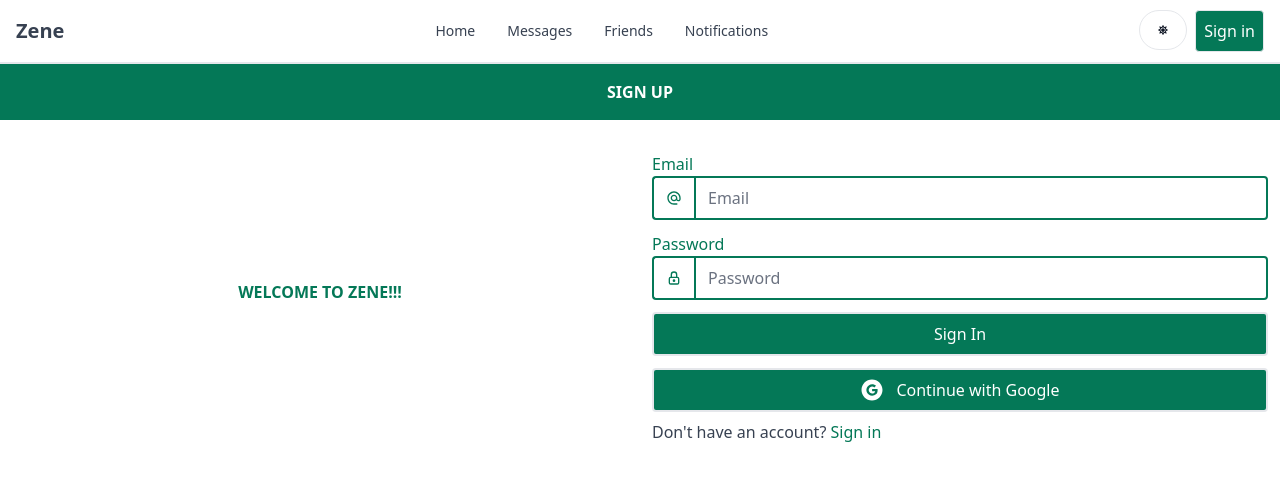
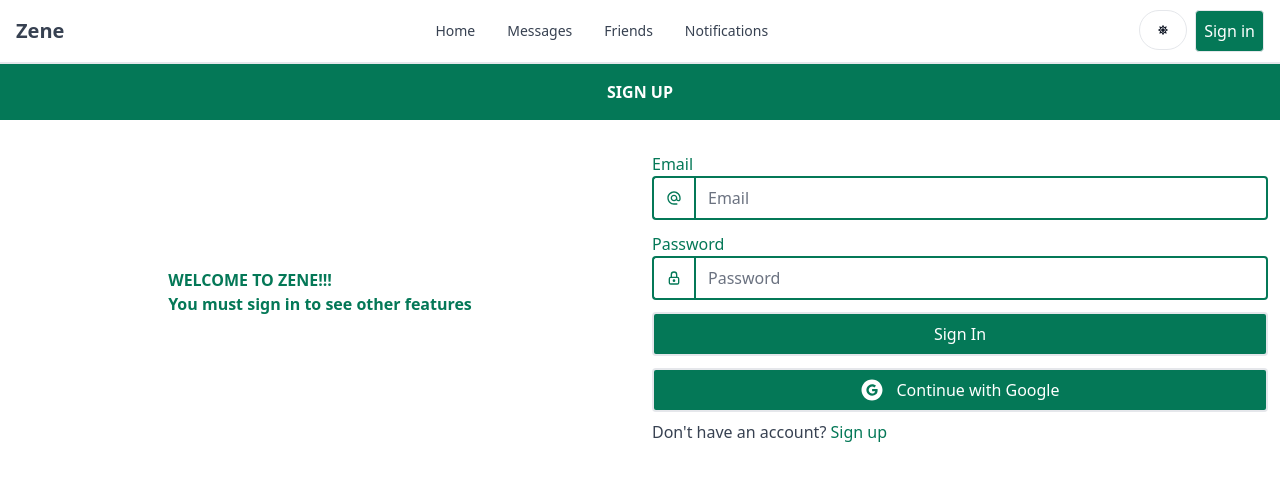
Before and after one commit to lvkien16/mern-chatMessage, a React (Vite) app in the folder client/: page / in a window 1280 px wide. Shown: the top 480 px of the page. Built offline with nearby package versions, Linux system fonts and the light colour scheme; no server answers.

Commit message:
make the pages private

```diff
--- a/client/src/App.jsx
+++ b/client/src/App.jsx
@@ -2,11 +2,12 @@ import { BrowserRouter, Routes, Route } from "react-router-dom";
 import Home from "./pages/Home";
 import Friends from "./pages/Friends";
 import Messages from "./pages/Messages";
-import Dashboard from "./pages/Dashboard";
 import Notifications from "./pages/Notifications";
 import SignIn from "./pages/SignIn";
 import SignUp from "./pages/SignUp";
 import Header from "./components/Header";
+import PrivateRoute from "./components/PrivateRoute";
+import Profile from "./pages/Profile";
 
 export default function App() {
   const path = window.location.pathname;
@@ -14,13 +15,15 @@ export default function App() {
     <BrowserRouter>
       <Header />
       <Routes>
+        <Route element={<PrivateRoute />}>
+          <Route path="/profile" element={<Profile />} />
+          <Route path="/home" element={<Home />} />
+          <Route path="/friends" element={<Friends />} />
+          <Route path="/messages" element={<Messages />} />
+          <Route path="/notifications" element={<Notifications />} />
+        </Route>
         <Route path="/" element={<SignIn />} />
         <Route path="/sign-in" element={<SignIn />} />
-        <Route path="/home" element={<Home />} />
-        <Route path="/dashboard" element={<Dashboard />} />
-        <Route path="/friends" element={<Friends />} />
-        <Route path="/messages" element={<Messages />} />
-        <Route path="/notifications" element={<Notifications />} />
         <Route path="/sign-up" element={<SignUp />} />
       </Routes>
     </BrowserRouter>
--- /dev/null
+++ b/client/src/components/PrivateRoute.jsx
@@ -0,0 +1,7 @@
+import { useSelector } from "react-redux";
+import { Outlet, Navigate } from "react-router-dom";
+
+export default function PrivateRoute() {
+  const { currentUser } = useSelector((state) => state.user);
+  return currentUser ? <Outlet /> : <Navigate to="/sign-in" />;
+}
--- /dev/null
+++ b/client/src/pages/Profile.jsx
@@ -0,0 +1,5 @@
+import React from "react";
+
+export default function Profile() {
+  return <div>Profile</div>;
+}
--- a/client/src/pages/SignIn.jsx
+++ b/client/src/pages/SignIn.jsx
@@ -49,7 +49,8 @@ export default function SignIn() {
       </h2>
       <div className="mt-5 flex justify-between w-full container mx-auto">
         <div className="hidden md:flex mx-auto items-center font-bold text-emerald-700">
-          WELCOME TO ZENE!!!
+          WELCOME TO ZENE!!! <br />
+          You must sign in to see other features
         </div>
         <div className="w-full md:w-2/4 text-center">
           <form onSubmit={handleSubmit}>
@@ -61,7 +62,7 @@ export default function SignIn() {
                 </div>
                 <div className="w-full">
                   <input
-                    className="w-full border-emerald-700 border-2 focus:border-none text-emerald-700 rounded rounded-l-none"
+                    className="w-full border-emerald-700 border-2 focus:border-none text-emerald-700 rounded rounded-l-none dark:bg-gray-800 dark:text-white"
                     type="email"
                     placeholder="Email"
                     name="email"
@@ -79,7 +80,7 @@ export default function SignIn() {
                 </div>
                 <div className="w-full">
                   <input
-                    className="w-full border-emerald-700 border-2 focus:border-none text-emerald-700 rounded rounded-l-none"
+                    className="w-full border-emerald-700 border-2 focus:border-none text-emerald-700 rounded rounded-l-none dark:bg-gray-800 dark:text-white"
                     type="password"
                     placeholder="Password"
                     name="password"
@@ -123,7 +124,7 @@ export default function SignIn() {
                   to="/sign-up"
                   className="hover:underline text-emerald-700"
                 >
-                  Sign in
+                  Sign up
                 </Link>
               </p>
             </div>
--- a/client/src/pages/SignUp.jsx
+++ b/client/src/pages/SignUp.jsx
@@ -52,7 +52,8 @@ export default function SignUp() {
       </h2>
       <div className="mt-5 flex justify-between w-full container mx-auto">
         <div className="hidden md:flex mx-auto items-center font-bold text-emerald-700">
-          WELCOME TO ZENE!!!
+          WELCOME TO ZENE!!! <br />
+          You must sign in to see other features
         </div>
         <div className="w-full md:w-2/4 text-center">
           <form onSubmit={handleSubmit}>
@@ -65,7 +66,7 @@ export default function SignUp() {
                 <div className="w-full">
                   <span></span>
                   <input
-                    className="border-emerald-700 border-2 focus:border-none text-emerald-700 rounded rounded-l-none w-full"
+                    className="border-emerald-700 border-2 focus:border-none text-emerald-700 rounded rounded-l-none w-full dark:bg-gray-800 dark:text-white"
                     type="text"
                     placeholder="Name"
                     name="name"
@@ -83,7 +84,7 @@ export default function SignUp() {
                 </div>
                 <div className="w-full">
                   <input
-                    className="w-full border-emerald-700 border-2 focus:border-none text-emerald-700 rounded rounded-l-none"
+                    className="w-full border-emerald-700 border-2 focus:border-none text-emerald-700 rounded rounded-l-none dark:bg-gray-800 dark:text-white"
                     type="email"
                     placeholder="Email"
                     name="email"
@@ -103,7 +104,7 @@ export default function SignUp() {
                 </div>
                 <div className="w-full">
                   <input
-                    className="w-full border-emerald-700 border-2 focus:border-none text-emerald-700 rounded rounded-l-none"
+                    className="w-full border-emerald-700 border-2 focus:border-none text-emerald-700 rounded rounded-l-none dark:bg-gray-800 dark:text-white"
                     type="password"
                     placeholder="Password"
                     name="password"
@@ -121,7 +122,7 @@ export default function SignUp() {
                 </div>
                 <div className="w-full">
                   <input
-                    className="w-full border-emerald-700 border-2 focus:border-none text-emerald-700 rounded rounded-l-none"
+                    className="w-full border-emerald-700 border-2 focus:border-none text-emerald-700 rounded rounded-l-none dark:bg-gray-800 dark:text-white"
                     type="password"
                     placeholder="Confirm password"
                     name="confirmPassword"
```
